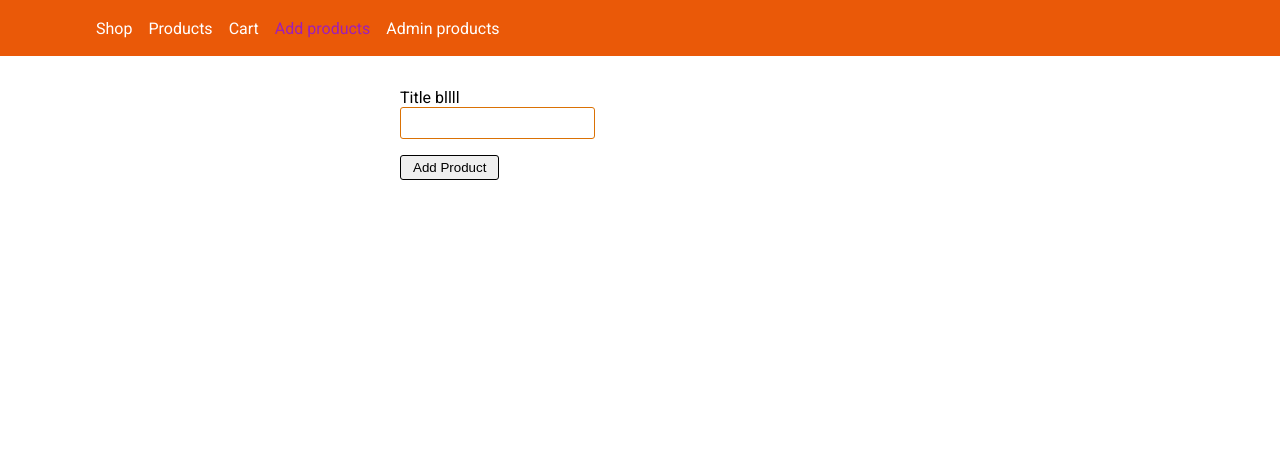
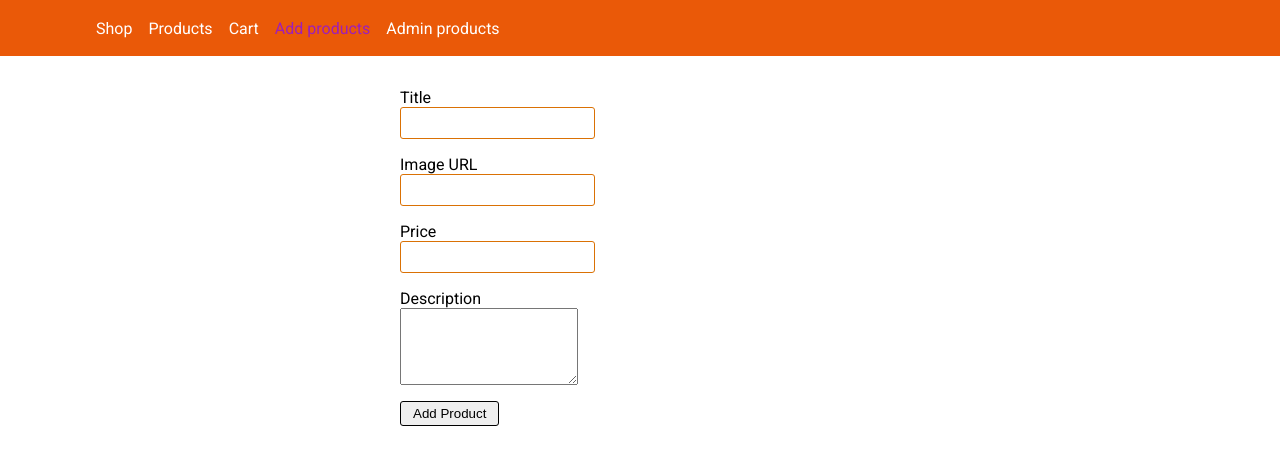
Before and after one commit to narekpedanyan/node-app, a Node server app: page /admin/add-product in a window 1280 px wide. Shown: the top 465 px of the page. Run offline with Node 20, Linux system fonts and the light colour scheme; some libraries are stand-ins or nearby versions.

Commit message:
Displaying product data

```diff
--- a/controllers/admin.js
+++ b/controllers/admin.js
@@ -9,7 +9,16 @@ exports.getAddProduct =  (req, res, next) => {
 }
 
 exports.postAddProduct =  (req, res, next) => {
-    const product = new Product(req.body.title);
+    const title = req.body.title;
+    const imageUrl = req.body.imageUrl;
+    const price = req.body.price;
+    const description = req.body.description;
+    const product = new Product(
+        title,
+        imageUrl,
+        price,
+        description,
+    );
     product.save();
     res.redirect('/');
 }
--- a/views/admin/add-product.ejs
+++ b/views/admin/add-product.ejs
@@ -4,8 +4,22 @@
 <main>
     <form class="product-form" action="/admin/add-product" method="POST">
         <div class="form-control">
-            <label for="title">Title bllll</label>
+            <label for="title">Title</label>
             <input type="text" name="title" id="title">
+        </div>
+        <div class="form-control">
+            <label for="imageUrl">Image URL</label>
+            <input type="text" name="imageUrl" id="imageUrl">
+        </div>
+        <div class="form-control">
+            <label for="price">Price</label>
+            <input type="text" name="price" id="price">
+        </div>
+        <div class="form-control">
+            <label for="description">Description</label>
+            <textarea name="description" id="description" rows="5">
+
+            </textarea>
         </div>
         <button type="submit">Add Product</button>
     </form>
--- a/views/includes/head.ejs
+++ b/views/includes/head.ejs
@@ -17,7 +17,8 @@
         }
 
         .form-control label,
-        .form-control input {
+        .form-control input,
+        .form-control textarea {
             display: block;
         }
 
--- a/views/shop/index.ejs
+++ b/views/shop/index.ejs
@@ -13,7 +13,7 @@
                     </header>
                     <div class="card_image">
                         <img
-                                src="https://media.istockphoto.com/id/1957612313/photo/teenage-girl-sitting-on-windowsill-and-reading-a-book.jpg?s=1024x1024&w=is&k=20&c=lb8vi0vbK2-XIvTbafFj_RHyn4Z2WoUp87i_sIBaTro="
+                                src="<%= product.imageUrl %>"
                                 alt=""
                                 width="250px"
                         />
--- a/views/shop/product-list.ejs
+++ b/views/shop/product-list.ejs
@@ -13,7 +13,7 @@
             </header>
             <div class="card_image">
                 <img
-                        src="https://media.istockphoto.com/id/1957612313/photo/teenage-girl-sitting-on-windowsill-and-reading-a-book.jpg?s=1024x1024&w=is&k=20&c=lb8vi0vbK2-XIvTbafFj_RHyn4Z2WoUp87i_sIBaTro="
+                        src="<%= product.imageUrl %>"
                         alt=""
                         width="250px"
                 />
```
Also changed, not shown: models/product.js (+9 -1 lines).
